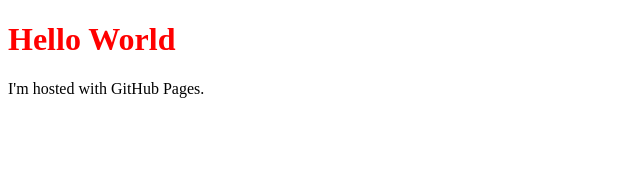
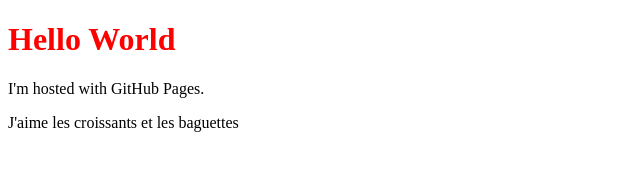
Before and after one commit to Lecreusois/lecreusois.github.io, a plain HTML site: page index.html in a window 1280 px wide. Shown: the whole page, without its empty margins (0-640 px from the left). Drawn offline with Linux system fonts and the light colour scheme.

Commit message:
another p

```diff
--- a/index.html
+++ b/index.html
@@ -6,5 +6,6 @@
 <body>
 <h1>Hello World</h1>
 <p>I'm hosted with GitHub Pages.</p>
+  <p>J'aime les croissants et les baguettes</p>
 </body>
 </html>
```
